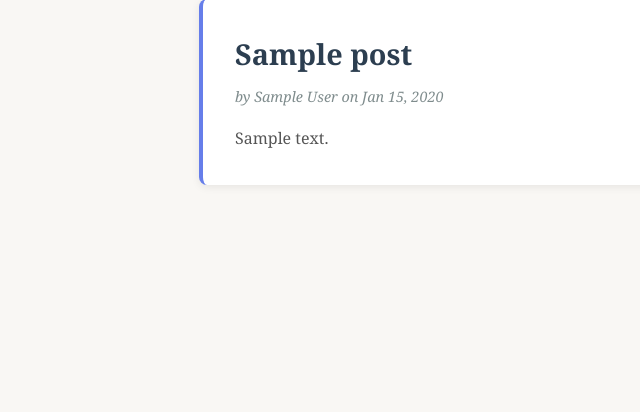
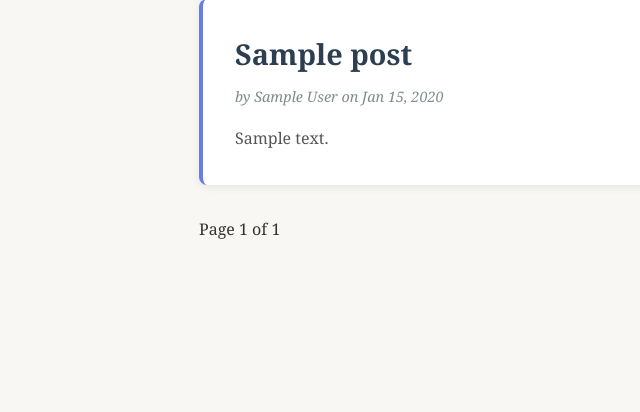
Before and after one commit to JarrodWandrey/PersonalBlog, a Django app: page / in a window 1280 px wide. Shown: the part 177-589 px from the top of the page, without its empty margins (61-701 px from the left). Run offline with Django 5.2, Linux system fonts and the light colour scheme; tables that the repository leaves empty hold one stand-in row (values such as "Sample post").

Commit message:
Adds new get_post_by_id method, adds pagination to getlist and navigation buttons

```diff
--- a/blog/services.py
+++ b/blog/services.py
@@ -1,12 +1,24 @@
 from .models import Post
-
+from django.core.paginator import Paginator
 
 # Service functions for blog operations
 
 # Get all posts, ordered by creation date descending
-def get_all_posts():
-    objects = Post.objects.all()
-    return objects.order_by('-created_at')
+def get_all_posts(page_number=1, per_page=10):
+    objects = Post.objects.all().order_by('-created_at')
+
+    paginator = Paginator(objects, per_page)
+    page_obj = paginator.get_page(page_number)
+
+    return page_obj
+
+# Get single post by id
+def get_post_by_id(post_id):
+    try:
+        post = Post.objects.get(id=post_id)
+        return post
+    except Post.DoesNotExist:
+        return None
 
 # Create a new post
 def create_post(title, author, content):
--- a/blog/templates/home.html
+++ b/blog/templates/home.html
@@ -134,7 +134,7 @@
 
     <div class="container">
         <div class="posts-section">
-            {% if not posts %}
+            {% if posts.object_list|length == 0 %}
                 <div class="no-posts">
                     <p>No posts available yet. Be the first to share!</p>
                     <a href="/create/" class="add-post-btn">Create Your First Post</a>
@@ -147,6 +147,17 @@
                     <div class="post-content">{{ post.content }}</div>
                 </article>
             {% endfor %}
+            <div class="pagination">
+                {% if post.has_previous %}
+                    <a href="?page={{ posts.previous_page_number }}">Previous</a>
+                {% endif %}
+
+                <span> Page {{ posts.number }} of {{ posts.paginator.num_pages }} </span>
+
+                {% if posts.has_next %}
+                    <a href="?page={{ posts.next_page_number }}">Next</a>
+                {% endif %}
+            </div>
         </div>
     </div>
 </body>
--- a/blog/views.py
+++ b/blog/views.py
@@ -1,11 +1,13 @@
 from django.shortcuts import render
 from django.http import HttpResponse
-from .services import get_all_posts, create_post, update_post as update_post_service, delete_post as delete_post_service
+from .services import get_all_posts, create_post, get_post_by_id, update_post as update_post_service, delete_post as delete_post_service
 
 # Base view to show all posts
 def home(request):
-    allPosts = get_all_posts()
-    return render(request, 'home.html', {'posts': allPosts})
+    page_number = request.GET.get('page', 1)
+    post_page = get_all_posts(page_number=page_number)
+
+    return render(request, 'home.html', {'posts': post_page})
 
 # View to add a new post
 def add_post(request):
@@ -19,7 +21,7 @@ def add_post(request):
 
 # View to show a single post
 def show_post(request, post_id):
-    post = get_all_posts().filter(id=post_id).first()
+    post = get_post_by_id(post_id)
     if post:
         return render(request, 'show_post.html', {'post': post})
     else:
@@ -27,7 +29,7 @@ def show_post(request, post_id):
 
 # View to update an existing post
 def update_post(request, post_id):
-    post = get_all_posts().filter(id=post_id).first()
+    post = get_post_by_id(post_id)
     if not post:
         return HttpResponse("Post not found", status=404)
 
```
